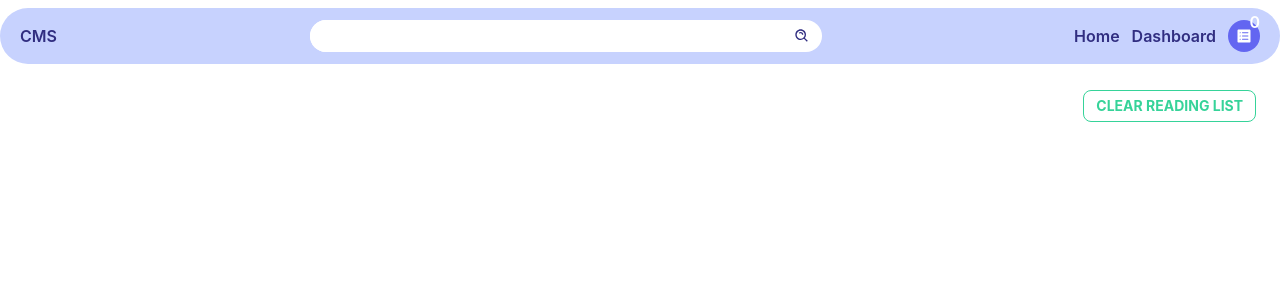
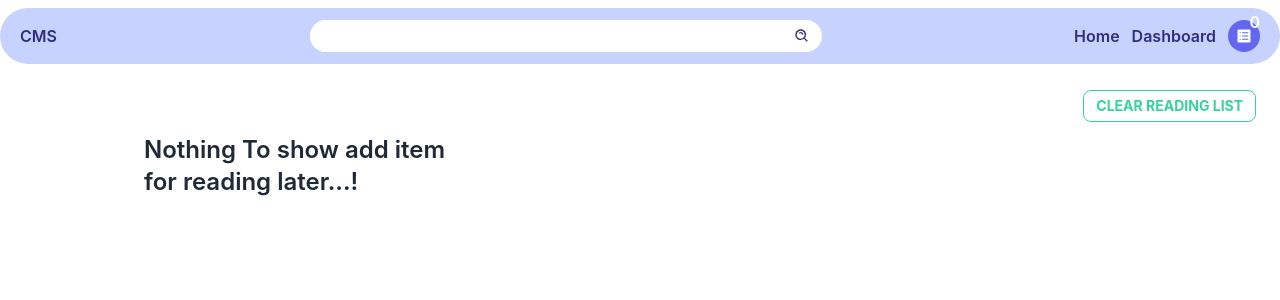
Before and after one commit to reshad21/content-management-application, a React (Create React App) app: page /read-later in a window 1280 px wide. Shown: the top 300 px of the page. Built offline with nearby package versions, Linux system fonts and the light colour scheme.

Commit message:
condition message apply

```diff
--- a/src/pages/Main/ReadLater.js
+++ b/src/pages/Main/ReadLater.js
@@ -5,13 +5,16 @@ import { clearReadingList } from '../../redux/actions/content';
 
 const ReadLater = () => {
     const articles = useSelector(state => state.user.cart);
-    const alertMessage = useSelector(state => state.user.alertMessage);
+    const customeMessage = useSelector(state => state.user.customeMessage);
     const dispatch = useDispatch();
+    console.log(articles.length);
 
     let content;
-    if (alertMessage) {
-        content = <p className='text-2xl font-semibold'>{alertMessage}</p>
+
+    if (articles.length===0) {
+        content = <p className='text-2xl font-semibold'>{customeMessage}</p>
     }
+
     if (articles.length > 0) {
         content =  articles?.map(article => <ArticleCard article={article} key={article._id}></ArticleCard>)
     }
--- a/src/redux/reducers/userArticleReducer.js
+++ b/src/redux/reducers/userArticleReducer.js
@@ -3,6 +3,7 @@ import { CLEAR_READING_LIST, READ_LATTER, REMOVE_FROM_LIST } from "../actionType
 const initialState = {
     cart: [],
     alertMessage: "",
+    customeMessage: "Nothing To show add item for reading later...!"
 }
 
 
@@ -25,7 +26,6 @@ const userArticleReducer = (state = initialState, action) => {
             return {
                 ...state,
                 cart: [],
-                alertMessage: "Your Reading List is empty..!"
             }
 
         case REMOVE_FROM_LIST:
```
